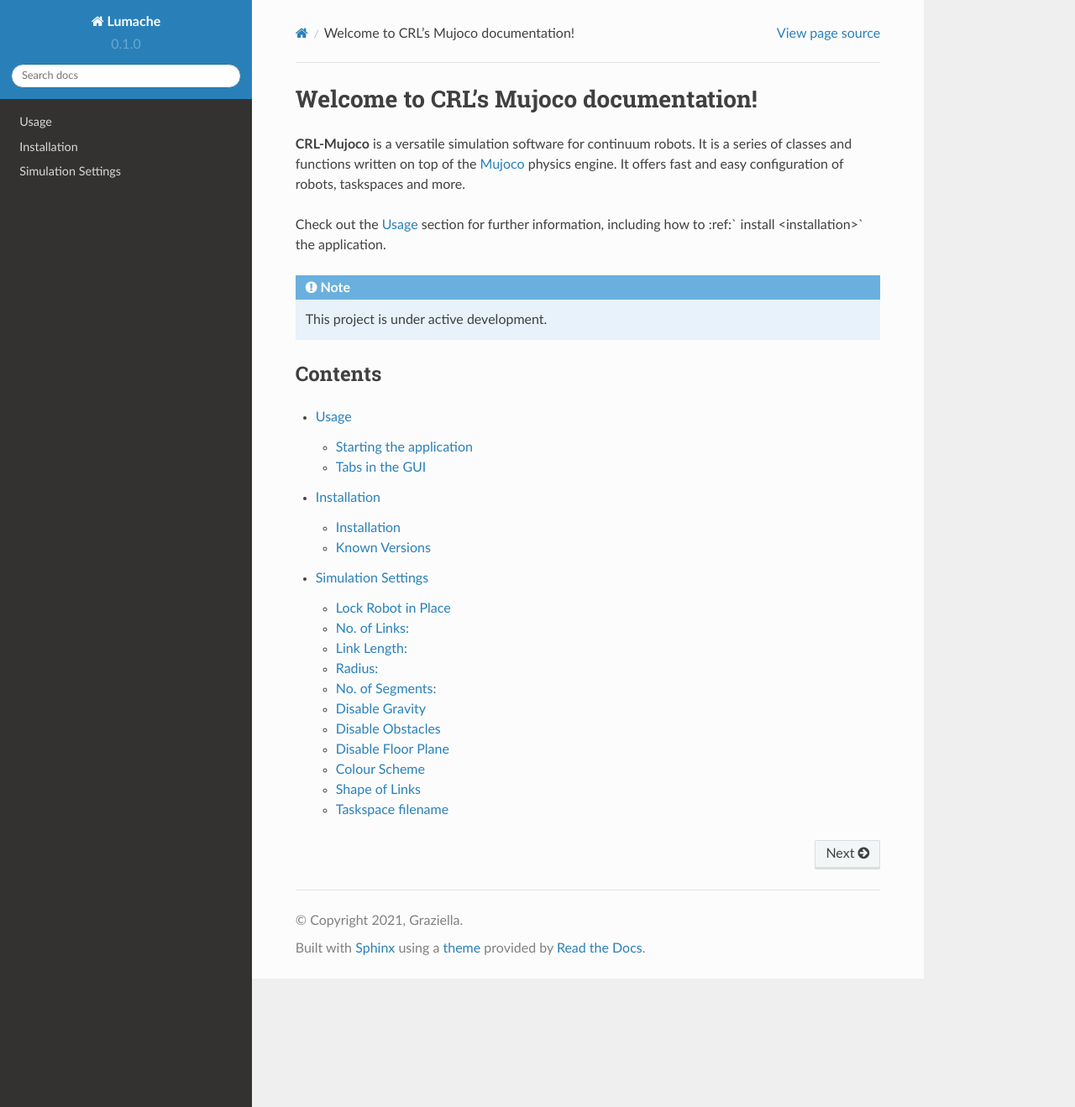
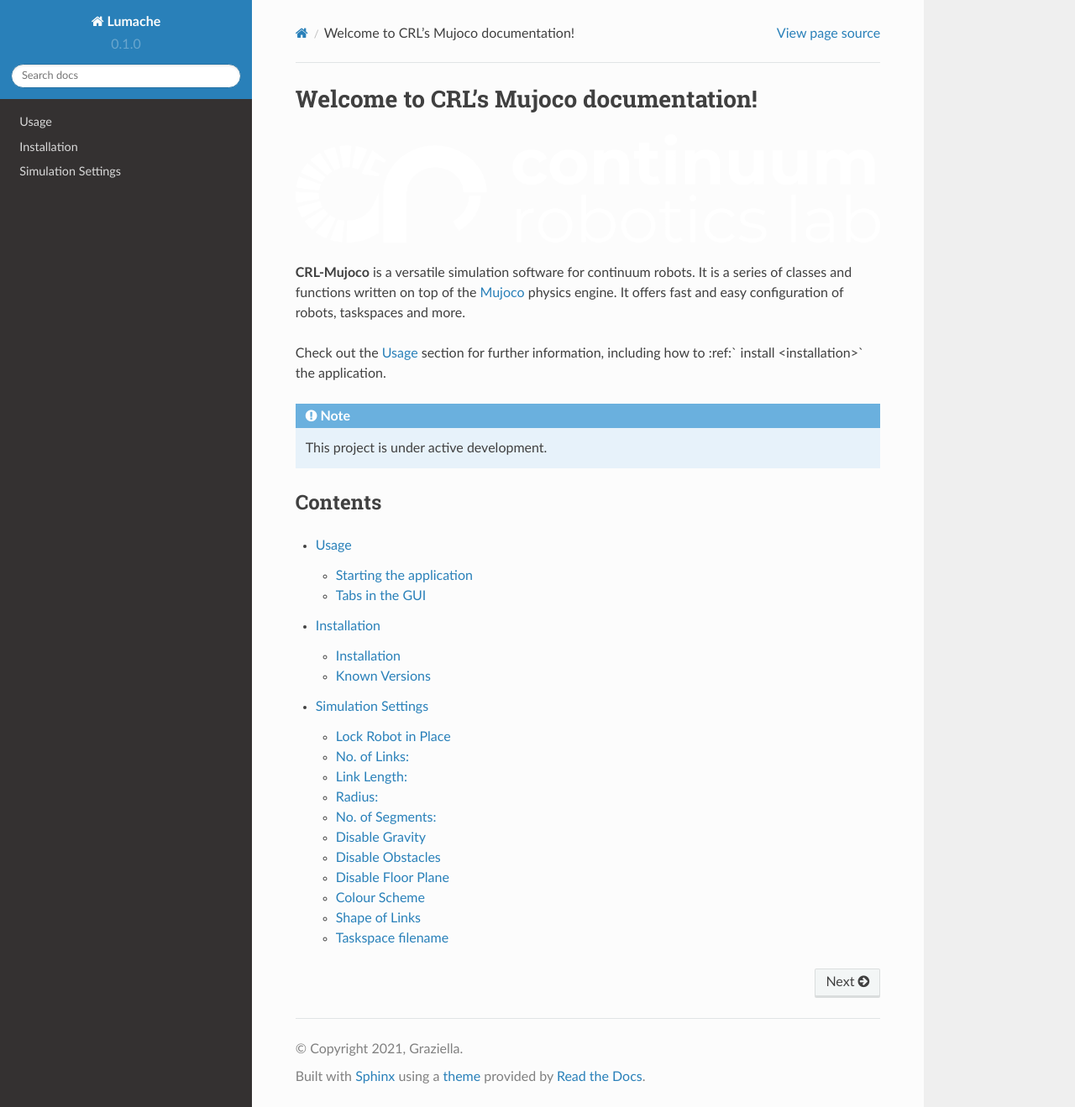
Before and after one commit to Nicholas-Baldassini/CRL-Mujoco-Docs, a Sphinx documentation site: the page built from docs/source/index.rst, in a window 1280 px wide and 1319 px high. Shown: the whole window at 84% size. Built offline with Sphinx 7.4.7 and the Read the Docs theme 2.0.0, drawn with Linux system fonts in a browser that asks for light colours.

Commit message:
Added logo

```diff
--- a/docs/source/index.rst
+++ b/docs/source/index.rst
@@ -1,5 +1,7 @@
 Welcome to CRL's Mujoco documentation!
 ===================================
+.. image:: ./media/CRLlogo.png
+  :alt: CRLlogo
 
 **CRL-Mujoco** is a versatile simulation software for continuum robots. It is a series
 of classes and functions written on top of the `Mujoco <https://mujoco.org/>`_ physics engine.
```
Also changed, not shown: docs/source/media/CRLlogo.png (added).
